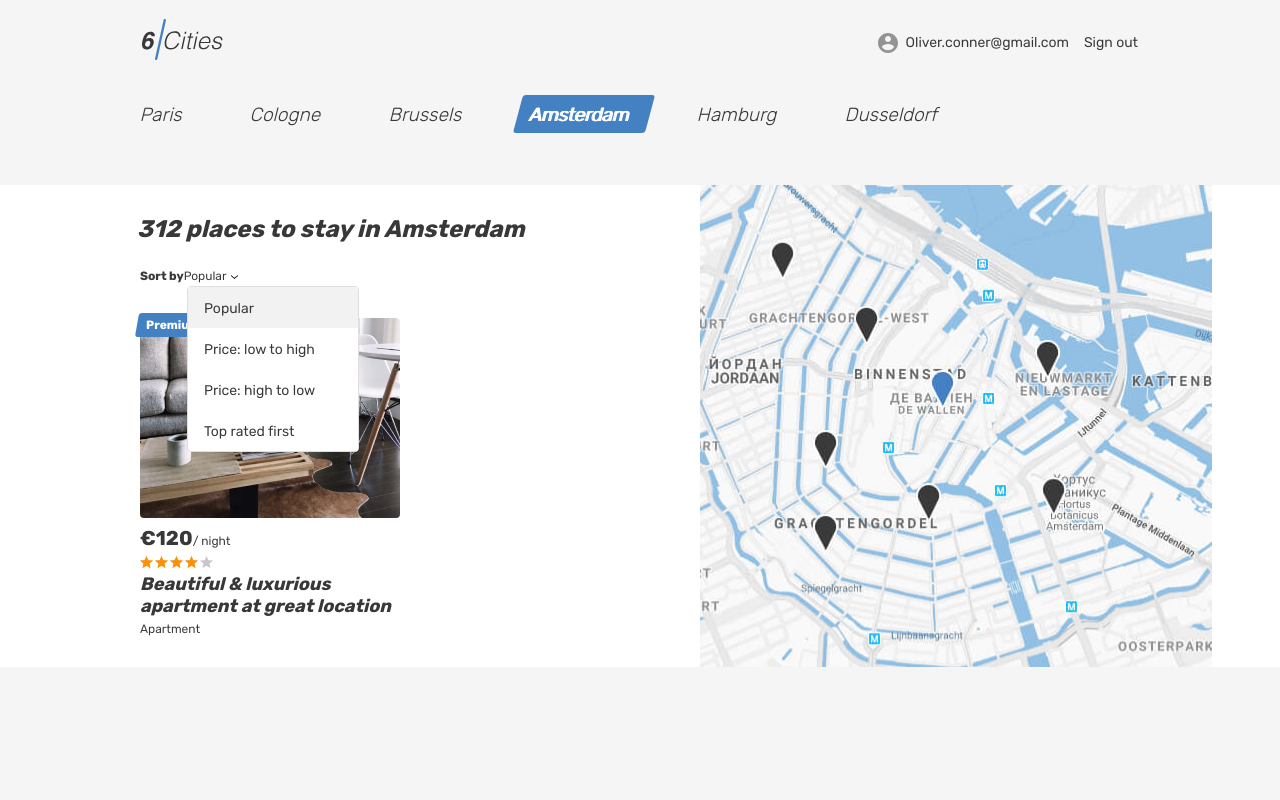
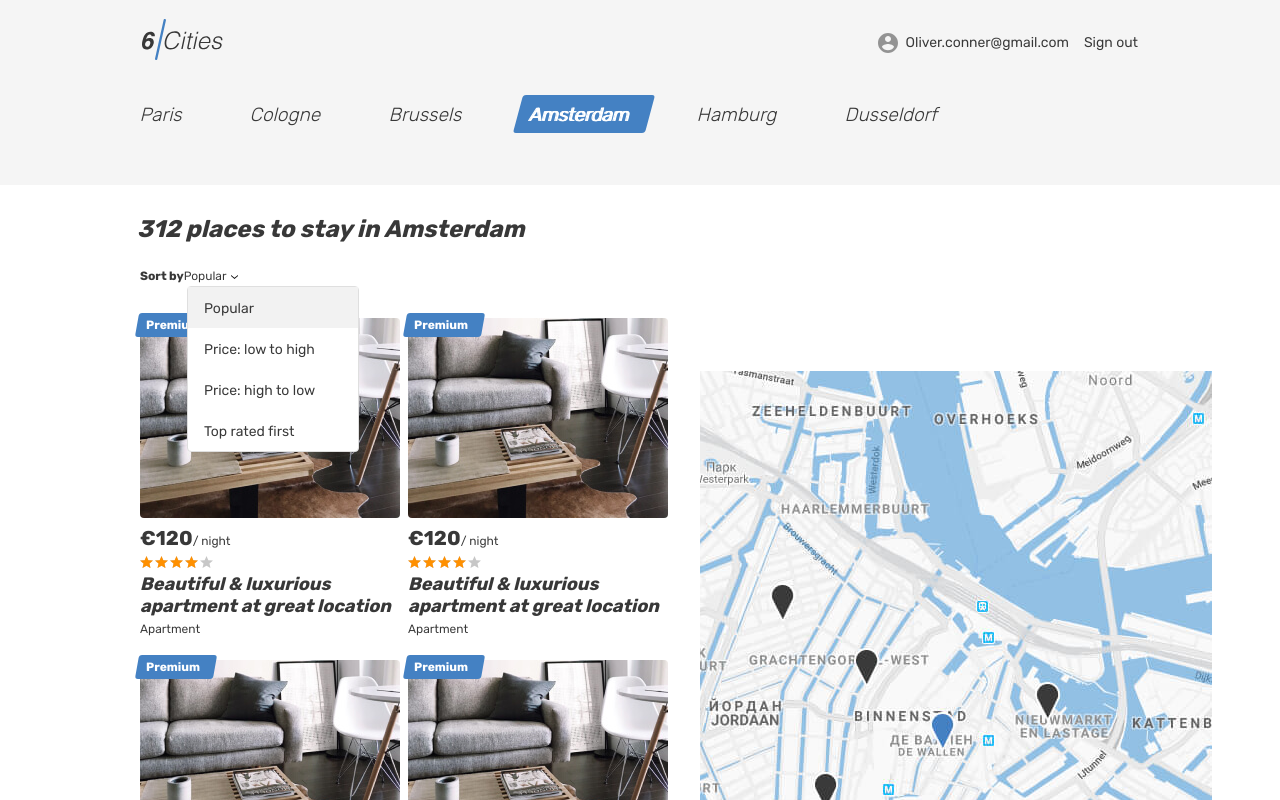
Before and after one commit to htmlacademy-react/496895-six-cities-simple-11, a React (Create React App) app in the folder project/: page / in a window 1280 px wide. Shown: the top 800 px of the page. Built offline with nearby package versions, Linux system fonts and the light colour scheme.

Commit message:
Отрисовывает главную страницу

```diff
--- a/project/src/index.tsx
+++ b/project/src/index.tsx
@@ -1,6 +1,8 @@
 import React from 'react';
 import ReactDOM from 'react-dom/client';
 import App from './components/app/app';
+
+const OFFER_CARDS_COUNT: number = 5;
 
 const root = ReactDOM.createRoot(
   document.getElementById('root') as HTMLElement,
@@ -8,6 +10,6 @@ const root = ReactDOM.createRoot(
 
 root.render(
   <React.StrictMode>
-    <App />
+    <App cardsCount={OFFER_CARDS_COUNT} />
   </React.StrictMode>,
 );
--- a/project/src/pages/main-screen/main-screen.tsx
+++ b/project/src/pages/main-screen/main-screen.tsx
@@ -65,7 +65,7 @@ function MainScreen({cardsCount}: MainScreenProps): JSX.Element {
               </ul>
             </form>
             <div className="cities__places-list places__list tabs__content">
-              {Array(cardsCount).map(() => <OfferCard />)}
+              {Array(cardsCount).fill(<OfferCard />)}
             </div>
           </section>
           <div className="cities__right-section">
```
Also changed, not shown: 1 other file (tests, documents, lock files or other folders).
